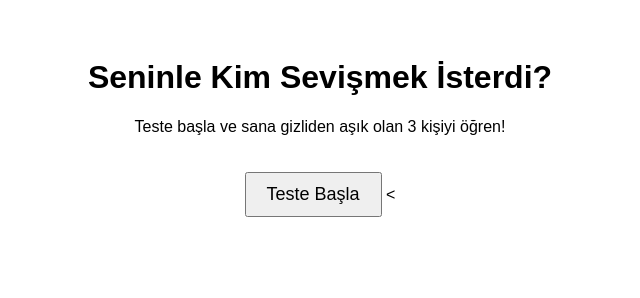
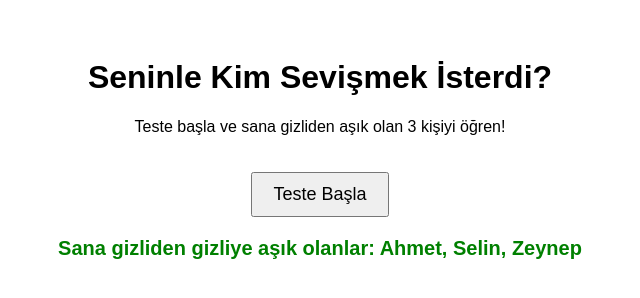
Before and after one commit to Joker258047/go-testi-, a plain HTML site: page index.html in a window 1280 px wide. Both pictures are taken after a click on the button "Teste Başla". Shown: the whole page, without its empty margins (320-960 px from the left). Drawn offline with Linux system fonts and the light colour scheme.

Commit message:
Update index.html

```diff
--- a/index.html
+++ b/index.html
@@ -26,4 +26,21 @@
   <h1>Seninle Kim Sevişmek İsterdi?</h1>
   <p>Teste başla ve sana gizliden aşık olan 3 kişiyi öğren!</p>
   <button onclick="testCalistir()">Teste Başla</button>
-  <
+  <div class="sonuc" id="sonucAlani"></div>
+
+  <script>
+    const kisiler = ["Elif", "Mert", "Zeynep", "Ayşe", "Ahmet", "Berke", "Selin", "Kemal"];
+    function testCalistir() {
+      let secilenler = [];
+      while (secilenler.length < 3) {
+        let sec = kisiler[Math.floor(Math.random() * kisiler.length)];
+        if (!secilenler.includes(sec)) {
+          secilenler.push(sec);
+        }
+      }
+      document.getElementById("sonucAlani").innerText =
+        "Sana gizliden gizliye aşık olanlar: " + secilenler.join(", ");
+    }
+  </script>
+</body>
+</html>
```
